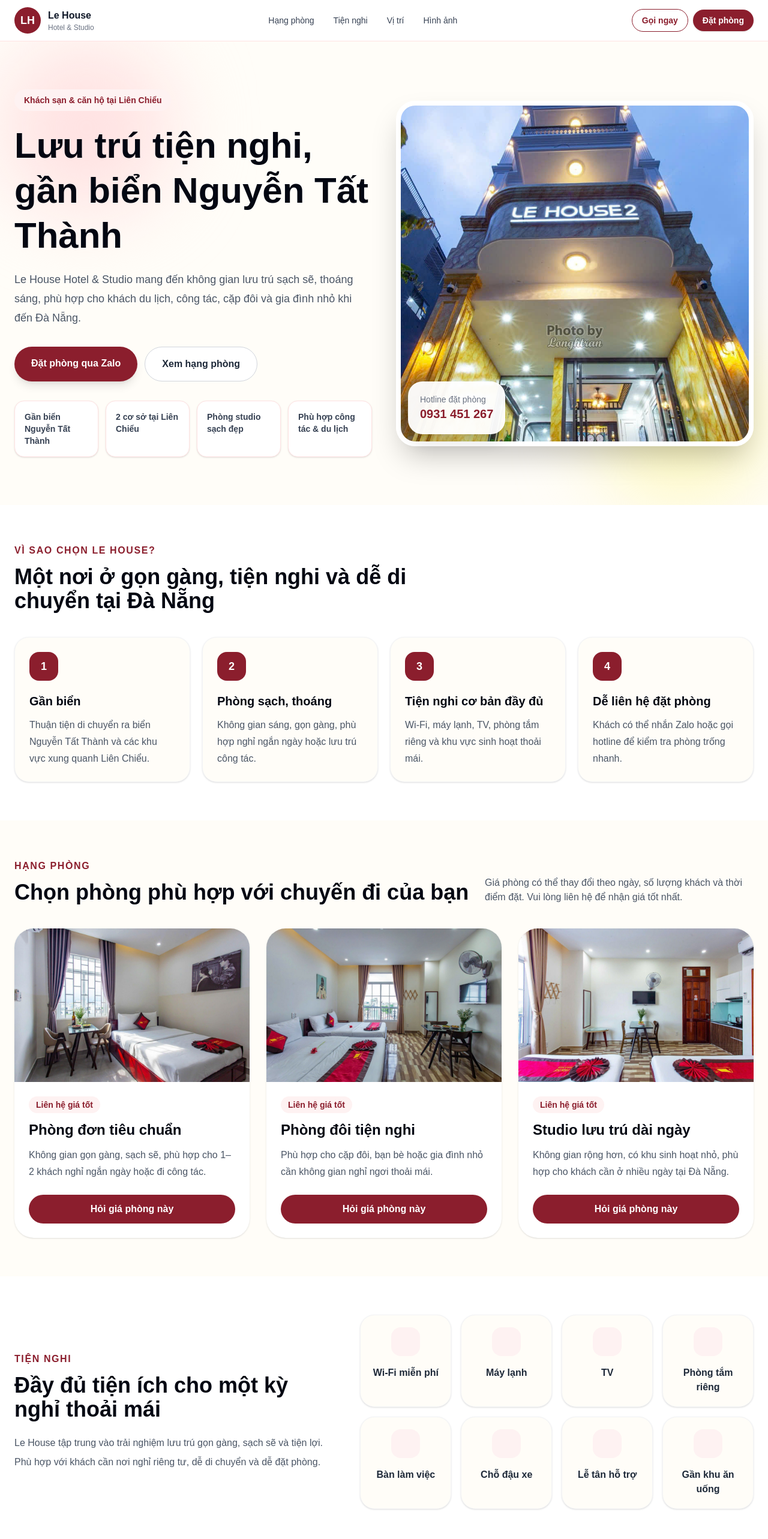
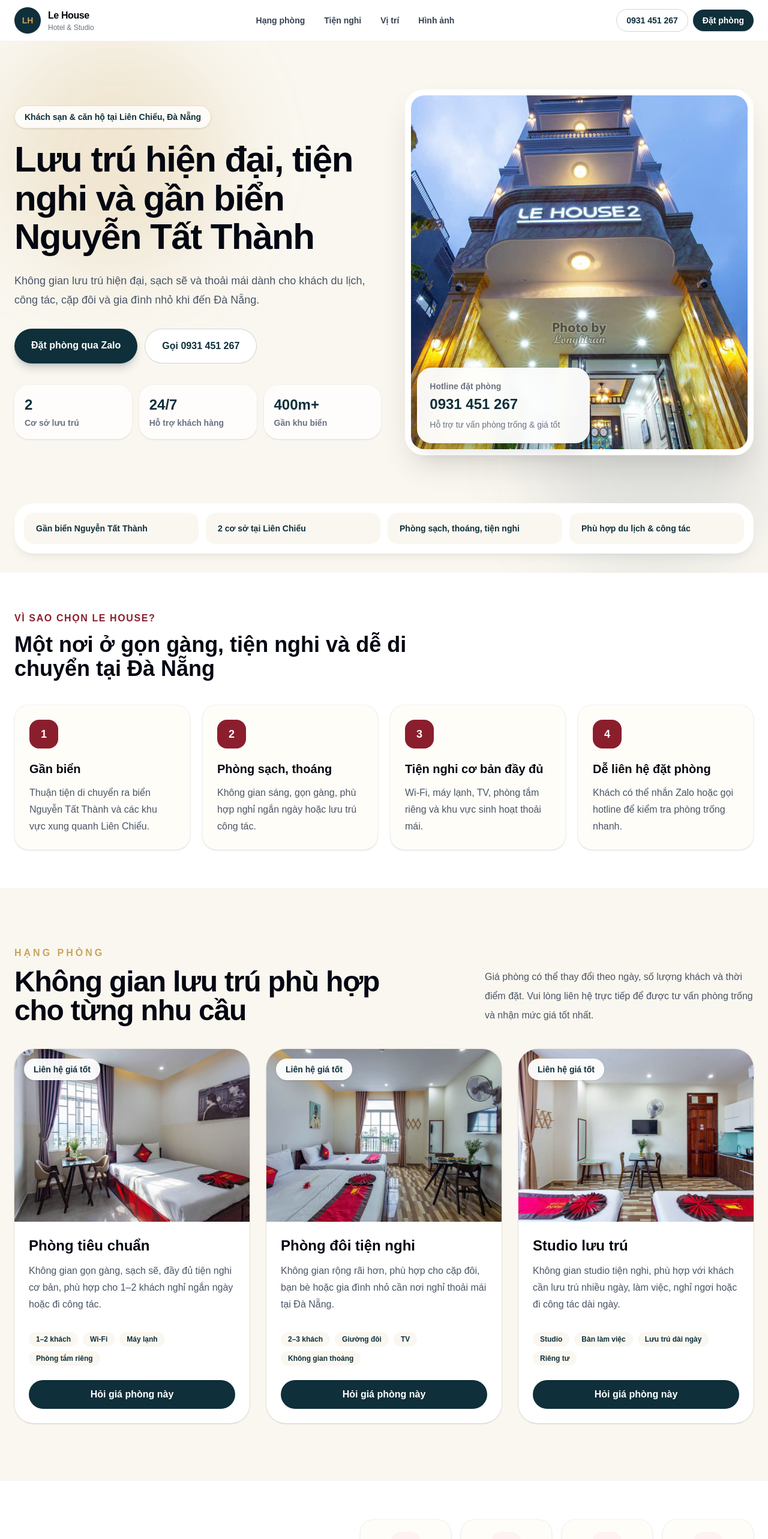
Before and after one commit to troidinh1/lehouse-hotel, a Next.js app: page / in a window 1280 px wide. Shown: the top 2566 px of the page at 60% size. Built offline with nearby package versions, Linux system fonts and the light colour scheme.

Commit message:
Polish Le House hotel website UI

```diff
--- a/app/layout.tsx
+++ b/app/layout.tsx
@@ -1,20 +1,34 @@
 import type { Metadata } from "next";
-import { Geist, Geist_Mono } from "next/font/google";
 import "./globals.css";
 
-const geistSans = Geist({
-  variable: "--font-geist-sans",
-  subsets: ["latin"],
-});
-
-const geistMono = Geist_Mono({
-  variable: "--font-geist-mono",
-  subsets: ["latin"],
-});
-
 export const metadata: Metadata = {
-  title: "Create Next App",
-  description: "Generated by create next app",
+  title: "Le House Hotel & Studio | Khách sạn tại Liên Chiểu, Đà Nẵng",
+  description:
+    "Le House Hotel & Studio - khách sạn và căn hộ tiện nghi tại Liên Chiểu, Đà Nẵng. Phòng sạch đẹp, gần biển Nguyễn Tất Thành, phù hợp du lịch và công tác.",
+  keywords: [
+    "Le House Hotel",
+    "khách sạn Liên Chiểu",
+    "khách sạn Đà Nẵng",
+    "hotel studio Đà Nẵng",
+    "khách sạn gần biển Nguyễn Tất Thành",
+  ],
+  openGraph: {
+    title: "Le House Hotel & Studio",
+    description:
+      "Khách sạn & căn hộ tiện nghi tại Liên Chiểu, Đà Nẵng. Gần biển, phòng sạch, dễ đặt phòng.",
+    url: "https://lehouse-hotel.vercel.app",
+    siteName: "Le House Hotel & Studio",
+    images: [
+      {
+        url: "/images/lehouse/hero.jpg",
+        width: 1200,
+        height: 630,
+        alt: "Le House Hotel & Studio",
+      },
+    ],
+    locale: "vi_VN",
+    type: "website",
+  },
 };
 
 export default function RootLayout({
@@ -23,11 +37,8 @@
   children: React.ReactNode;
 }>) {
   return (
-    <html
-      lang="en"
-      className={`${geistSans.variable} ${geistMono.variable} h-full antialiased`}
-    >
-      <body className="min-h-full flex flex-col">{children}</body>
+    <html lang="vi">
+      <body>{children}</body>
     </html>
   );
 }
--- a/app/page.tsx
+++ b/app/page.tsx
@@ -9,10 +9,11 @@
 import FAQ from "@/components/hotel/FAQ";
 import FinalCTA from "@/components/hotel/FinalCTA";
 import Footer from "@/components/hotel/Footer";
+import MobileCTA from "@/components/hotel/MobileCTA";
 
 export default function Home() {
   return (
-    <main className="min-h-screen bg-white">
+    <main className="min-h-screen bg-white pb-20 md:pb-0">
       <Header />
       <Hero />
       <WhyChoose />
@@ -24,6 +25,7 @@
       <FAQ />
       <FinalCTA />
       <Footer />
+      <MobileCTA />
     </main>
   );
 }
--- a/components/hotel/Footer.tsx
+++ b/components/hotel/Footer.tsx
@@ -27,7 +27,7 @@
       </div>
 
       <div className="mx-auto mt-8 max-w-7xl border-t border-white/10 pt-6 text-sm text-gray-500">
-        © {new Date().getFullYear()} {hotel.name}. Website demo by Quân.
+        © {new Date().getFullYear()} {hotel.name}. All rights reserved.
       </div>
     </footer>
   );
--- a/components/hotel/Gallery.tsx
+++ b/components/hotel/Gallery.tsx
@@ -12,8 +12,7 @@
             Không gian lưu trú tại Le House
           </h2>
           <p className="mx-auto mt-4 max-w-2xl leading-8 text-gray-600">
-            Một số hình ảnh phòng và không gian khách sạn. Khi làm bản chính
-            thức, chỉ cần thay ảnh thật của khách sạn vào đúng thư mục.
+            Hình ảnh phòng nghỉ, không gian lưu trú và các tiện ích tại Le House Hotel & Studio.
           </p>
         </div>
 
--- a/components/hotel/Header.tsx
+++ b/components/hotel/Header.tsx
@@ -2,32 +2,34 @@
 
 export default function Header() {
   return (
-    <header className="sticky top-0 z-50 border-b border-red-100 bg-white/90 backdrop-blur-xl">
+    <header className="sticky top-0 z-50 border-b border-black/5 bg-white/90 backdrop-blur-xl">
       <div className="mx-auto flex max-w-7xl items-center justify-between px-4 py-3 md:px-6">
         <a href="#" className="flex items-center gap-3">
-          <div className="flex h-11 w-11 items-center justify-center rounded-full bg-[#8B1E2D] text-lg font-bold text-white">
+          <div className="flex h-11 w-11 items-center justify-center rounded-full bg-[#0F2F3A] text-sm font-extrabold text-[#C9A45C] shadow-sm">
             LH
           </div>
 
-          <div>
-            <p className="text-base font-bold text-gray-900">
+          <div className="leading-tight">
+            <p className="text-base font-extrabold tracking-tight text-gray-950">
               {hotel.shortName}
             </p>
-            <p className="text-xs text-gray-500">Hotel & Studio</p>
+            <p className="text-xs font-medium text-gray-500">
+              Hotel & Studio
+            </p>
           </div>
         </a>
 
-        <nav className="hidden items-center gap-8 text-sm font-medium text-gray-700 md:flex">
-          <a href="#rooms" className="hover:text-[#8B1E2D]">
+        <nav className="hidden items-center gap-8 text-sm font-semibold text-gray-700 md:flex">
+          <a href="#rooms" className="hover:text-[#0F2F3A]">
             Hạng phòng
           </a>
-          <a href="#amenities" className="hover:text-[#8B1E2D]">
+          <a href="#amenities" className="hover:text-[#0F2F3A]">
             Tiện nghi
           </a>
-          <a href="#location" className="hover:text-[#8B1E2D]">
+          <a href="#location" className="hover:text-[#0F2F3A]">
             Vị trí
           </a>
-          <a href="#gallery" className="hover:text-[#8B1E2D]">
+          <a href="#gallery" className="hover:text-[#0F2F3A]">
             Hình ảnh
           </a>
         </nav>
@@ -35,15 +37,15 @@
         <div className="flex items-center gap-2">
           <a
             href={phoneLink}
-            className="hidden rounded-full border border-[#8B1E2D] px-4 py-2 text-sm font-semibold text-[#8B1E2D] hover:bg-red-50 sm:block"
+            className="hidden rounded-full border border-[#0F2F3A]/20 px-4 py-2 text-sm font-bold text-[#0F2F3A] hover:bg-[#FAF7F0] sm:block"
           >
-            Gọi ngay
+            {hotel.hotline}
           </a>
 
           <a
             href={zaloLink}
             target="_blank"
-            className="rounded-full bg-[#8B1E2D] px-4 py-2 text-sm font-semibold text-white shadow-sm hover:bg-[#721827]"
+            className="rounded-full bg-[#0F2F3A] px-4 py-2 text-sm font-bold text-white shadow-sm hover:bg-[#09232c]"
           >
             Đặt phòng
           </a>
--- a/components/hotel/Hero.tsx
+++ b/components/hotel/Hero.tsx
@@ -1,22 +1,22 @@
-import { hotel, zaloLink } from "@/data/hotel";
+import { hotel, phoneLink, zaloLink } from "@/data/hotel";
 
 export default function Hero() {
   return (
-    <section className="relative overflow-hidden bg-[#FFFDF8]">
-      <div className="absolute left-0 top-0 h-72 w-72 rounded-full bg-red-100 blur-3xl" />
-      <div className="absolute bottom-0 right-0 h-72 w-72 rounded-full bg-yellow-100 blur-3xl" />
+    <section className="relative overflow-hidden bg-[#FAF7F0]">
+      <div className="absolute left-0 top-0 h-96 w-96 rounded-full bg-[#C9A45C]/20 blur-3xl" />
+      <div className="absolute bottom-0 right-0 h-96 w-96 rounded-full bg-[#0F2F3A]/10 blur-3xl" />
 
-      <div className="relative mx-auto grid max-w-7xl items-center gap-10 px-4 py-14 md:grid-cols-2 md:px-6 md:py-20">
+      <div className="relative mx-auto grid max-w-7xl items-center gap-10 px-4 py-12 md:grid-cols-[1fr_0.95fr] md:px-6 md:py-20">
         <div>
-          <div className="mb-5 inline-flex rounded-full bg-red-50 px-4 py-2 text-sm font-semibold text-[#8B1E2D]">
-            Khách sạn & căn hộ tại Liên Chiểu
+          <div className="mb-5 inline-flex rounded-full border border-[#C9A45C]/30 bg-white/80 px-4 py-2 text-sm font-bold text-[#0F2F3A] shadow-sm">
+            Khách sạn & căn hộ tại Liên Chiểu, Đà Nẵng
           </div>
 
-          <h1 className="text-4xl font-extrabold leading-tight text-gray-950 md:text-6xl">
-            Lưu trú tiện nghi, gần biển Nguyễn Tất Thành
+          <h1 className="max-w-3xl text-4xl font-black leading-[1.08] tracking-tight text-gray-950 md:text-6xl">
+            Lưu trú hiện đại, tiện nghi và gần biển Nguyễn Tất Thành
           </h1>
 
-          <p className="mt-5 max-w-xl text-base leading-8 text-gray-600 md:text-lg">
+          <p className="mt-6 max-w-2xl text-base leading-8 text-gray-600 md:text-lg">
             {hotel.description}
           </p>
 
@@ -24,46 +24,69 @@
             <a
               href={zaloLink}
               target="_blank"
-              className="rounded-full bg-[#8B1E2D] px-7 py-4 text-center text-base font-bold text-white shadow-lg hover:bg-[#721827]"
+              className="rounded-full bg-[#0F2F3A] px-7 py-4 text-center text-base font-extrabold text-white shadow-lg shadow-[#0F2F3A]/20 hover:bg-[#09232c]"
             >
               Đặt phòng qua Zalo
             </a>
 
             <a
-              href="#rooms"
-              className="rounded-full border border-gray-300 bg-white px-7 py-4 text-center text-base font-bold text-gray-800 hover:border-[#8B1E2D] hover:text-[#8B1E2D]"
+              href={phoneLink}
+              className="rounded-full border border-[#0F2F3A]/20 bg-white px-7 py-4 text-center text-base font-extrabold text-[#0F2F3A] hover:border-[#C9A45C]"
             >
-              Xem hạng phòng
+              Gọi {hotel.hotline}
             </a>
           </div>
 
-          <div className="mt-8 grid grid-cols-2 gap-3 sm:grid-cols-4">
-            {hotel.highlights.map((item) => (
+          <div className="mt-9 grid grid-cols-3 gap-3">
+            {hotel.stats.map((item) => (
               <div
-                key={item}
-                className="rounded-2xl border border-red-100 bg-white p-4 text-sm font-semibold text-gray-700 shadow-sm"
+                key={item.label}
+                className="rounded-3xl border border-white bg-white/80 p-4 shadow-sm"
               >
-                {item}
+                <p className="text-2xl font-black text-[#0F2F3A]">
+                  {item.number}
+                </p>
+                <p className="mt-1 text-xs font-semibold leading-5 text-gray-500 md:text-sm">
+                  {item.label}
+                </p>
               </div>
             ))}
           </div>
         </div>
 
         <div className="relative">
-          <div className="overflow-hidden rounded-[2rem] border-8 border-white shadow-2xl">
+          <div className="overflow-hidden rounded-[2rem] border-[10px] border-white bg-white shadow-2xl shadow-black/15">
             <img
               src={hotel.heroImage}
               alt={hotel.name}
-              className="h-[420px] w-full object-cover md:h-[560px]"
+              className="h-[430px] w-full object-cover md:h-[590px]"
             />
           </div>
 
-          <div className="absolute bottom-5 left-5 rounded-3xl bg-white/95 p-5 shadow-xl">
-            <p className="text-sm text-gray-500">Hotline đặt phòng</p>
-            <p className="text-xl font-extrabold text-[#8B1E2D]">
+          <div className="absolute bottom-5 left-5 right-5 rounded-3xl border border-white/50 bg-white/95 p-5 shadow-xl backdrop-blur md:right-auto md:min-w-72">
+            <p className="text-sm font-semibold text-gray-500">
+              Hotline đặt phòng
+            </p>
+            <p className="mt-1 text-2xl font-black text-[#0F2F3A]">
               {hotel.hotline}
             </p>
+            <p className="mt-2 text-sm text-gray-500">
+              Hỗ trợ tư vấn phòng trống & giá tốt
+            </p>
           </div>
+        </div>
+      </div>
+
+      <div className="relative mx-auto max-w-7xl px-4 pb-8 md:px-6">
+        <div className="grid gap-3 rounded-[2rem] bg-white p-4 shadow-lg shadow-black/5 md:grid-cols-4">
+          {hotel.highlights.map((item) => (
+            <div
+              key={item}
+              className="rounded-2xl bg-[#FAF7F0] px-5 py-4 text-sm font-extrabold text-[#0F2F3A]"
+            >
+              {item}
+            </div>
+          ))}
         </div>
       </div>
     </section>
--- /dev/null
+++ b/components/hotel/MobileCTA.tsx
@@ -0,0 +1,24 @@
+import { hotel, phoneLink, zaloLink } from "@/data/hotel";
+
+export default function MobileCTA() {
+  return (
+    <div className="fixed bottom-0 left-0 right-0 z-50 border-t border-black/10 bg-white p-3 shadow-2xl md:hidden">
+      <div className="grid grid-cols-2 gap-3">
+        <a
+          href={phoneLink}
+          className="rounded-2xl border border-[#0F2F3A]/20 px-4 py-3 text-center text-sm font-extrabold text-[#0F2F3A]"
+        >
+          Gọi ngay
+        </a>
+
+        <a
+          href={zaloLink}
+          target="_blank"
+          className="rounded-2xl bg-[#0F2F3A] px-4 py-3 text-center text-sm font-extrabold text-white"
+        >
+          Đặt phòng
+        </a>
+      </div>
+    </div>
+  );
+}
--- a/components/hotel/Rooms.tsx
+++ b/components/hotel/Rooms.tsx
@@ -2,21 +2,21 @@
 
 export default function Rooms() {
   return (
-    <section id="rooms" className="bg-[#FFFDF8] px-4 py-16 md:px-6">
+    <section id="rooms" className="bg-[#FAF7F0] px-4 py-16 md:px-6 md:py-24">
       <div className="mx-auto max-w-7xl">
         <div className="flex flex-col justify-between gap-5 md:flex-row md:items-end">
           <div>
-            <p className="font-bold uppercase tracking-widest text-[#8B1E2D]">
+            <p className="font-black uppercase tracking-[0.25em] text-[#C9A45C]">
               Hạng phòng
             </p>
-            <h2 className="mt-3 text-3xl font-extrabold text-gray-950 md:text-4xl">
-              Chọn phòng phù hợp với chuyến đi của bạn
+            <h2 className="mt-3 max-w-2xl text-3xl font-black tracking-tight text-gray-950 md:text-5xl">
+              Không gian lưu trú phù hợp cho từng nhu cầu
             </h2>
           </div>
 
-          <p className="max-w-md text-gray-600">
-            Giá phòng có thể thay đổi theo ngày, số lượng khách và thời điểm
-            đặt. Vui lòng liên hệ để nhận giá tốt nhất.
+          <p className="max-w-md leading-8 text-gray-600">
+            Giá phòng có thể thay đổi theo ngày, số lượng khách và thời điểm đặt.
+            Vui lòng liên hệ trực tiếp để được tư vấn phòng trống và nhận mức giá tốt nhất.
           </p>
         </div>
 
@@ -24,29 +24,44 @@
           {hotel.rooms.map((room) => (
             <div
               key={room.name}
-              className="overflow-hidden rounded-[2rem] bg-white shadow-sm transition hover:-translate-y-1 hover:shadow-xl"
+              className="group overflow-hidden rounded-[2rem] bg-white shadow-sm ring-1 ring-black/5 transition hover:-translate-y-1 hover:shadow-2xl hover:shadow-black/10"
             >
-              <img
-                src={room.image}
-                alt={room.name}
-                className="h-64 w-full object-cover"
-              />
+              <div className="relative overflow-hidden">
+                <img
+                  src={room.image}
+                  alt={room.name}
+                  className="h-72 w-full object-cover transition duration-700 group-hover:scale-105"
+                />
+
+                <div className="absolute left-4 top-4 rounded-full bg-white/95 px-4 py-2 text-sm font-black text-[#0F2F3A] shadow-sm">
+                  {room.price}
+                </div>
+              </div>
 
               <div className="p-6">
-                <p className="mb-3 inline-flex rounded-full bg-red-50 px-3 py-1 text-sm font-bold text-[#8B1E2D]">
-                  {room.price}
-                </p>
-
-                <h3 className="text-2xl font-extrabold text-gray-950">
+                <h3 className="text-2xl font-black text-gray-950">
                   {room.name}
                 </h3>
 
-                <p className="mt-3 leading-7 text-gray-600">{room.desc}</p>
+                <p className="mt-3 min-h-24 leading-7 text-gray-600">
+                  {room.desc}
+                </p>
+
+                <div className="mt-5 flex flex-wrap gap-2">
+                  {room.features.map((feature) => (
+                    <span
+                      key={feature}
+                      className="rounded-full bg-[#FAF7F0] px-3 py-1 text-xs font-bold text-[#0F2F3A]"
+                    >
+                      {feature}
+                    </span>
+                  ))}
+                </div>
 
                 <a
                   href={zaloLink}
                   target="_blank"
-                  className="mt-6 inline-flex w-full justify-center rounded-full bg-[#8B1E2D] px-5 py-3 font-bold text-white hover:bg-[#721827]"
+                  className="mt-6 inline-flex w-full justify-center rounded-full bg-[#0F2F3A] px-5 py-3 font-black text-white hover:bg-[#09232c]"
                 >
                   Hỏi giá phòng này
                 </a>
--- a/data/hotel.ts
+++ b/data/hotel.ts
@@ -3,7 +3,7 @@
   shortName: "Le House",
   slogan: "Khách sạn & căn hộ tiện nghi tại Liên Chiểu, Đà Nẵng",
   description:
-    "Le House Hotel & Studio mang đến không gian lưu trú sạch sẽ, thoáng sáng, phù hợp cho khách du lịch, công tác, cặp đôi và gia đình nhỏ khi đến Đà Nẵng.",
+    "Không gian lưu trú hiện đại, sạch sẽ và thoải mái dành cho khách du lịch, công tác, cặp đôi và gia đình nhỏ khi đến Đà Nẵng.",
 
   hotline: "0931 451 267",
   zalo: "0931451267",
@@ -17,28 +17,46 @@
   highlights: [
     "Gần biển Nguyễn Tất Thành",
     "2 cơ sở tại Liên Chiểu",
-    "Phòng studio sạch đẹp",
-    "Phù hợp công tác & du lịch",
+    "Phòng sạch, thoáng, tiện nghi",
+    "Phù hợp du lịch & công tác",
+  ],
+
+  stats: [
+    {
+      number: "2",
+      label: "Cơ sở lưu trú",
+    },
+    {
+      number: "24/7",
+      label: "Hỗ trợ khách hàng",
+    },
+    {
+      number: "400m+",
+      label: "Gần khu biển",
+    },
   ],
 
   rooms: [
     {
-      name: "Phòng đơn tiêu chuẩn",
-      desc: "Không gian gọn gàng, sạch sẽ, phù hợp cho 1–2 khách nghỉ ngắn ngày hoặc đi công tác.",
+      name: "Phòng tiêu chuẩn",
+      desc: "Không gian gọn gàng, sạch sẽ, đầy đủ tiện nghi cơ bản, phù hợp cho 1–2 khách nghỉ ngắn ngày hoặc đi công tác.",
       image: "/images/lehouse/room-1.jpg",
       price: "Liên hệ giá tốt",
+      features: ["1–2 khách", "Wi-Fi", "Máy lạnh", "Phòng tắm riêng"],
     },
     {
       name: "Phòng đôi tiện nghi",
-      desc: "Phù hợp cho cặp đôi, bạn bè hoặc gia đình nhỏ cần không gian nghỉ ngơi thoải mái.",
+      desc: "Không gian rộng rãi hơn, phù hợp cho cặp đôi, bạn bè hoặc gia đình nhỏ cần nơi nghỉ thoải mái tại Đà Nẵng.",
       image: "/images/lehouse/room-2.jpg",
       price: "Liên hệ giá tốt",
+      features: ["2–3 khách", "Giường đôi", "TV", "Không gian thoáng"],
     },
     {
-      name: "Studio lưu trú dài ngày",
-      desc: "Không gian rộng hơn, có khu sinh hoạt nhỏ, phù hợp cho khách cần ở nhiều ngày tại Đà Nẵng.",
+      name: "Studio lưu trú",
+      desc: "Không gian studio tiện nghi, phù hợp với khách cần lưu trú nhiều ngày, làm việc, nghỉ ngơi hoặc đi công tác dài ngày.",
       image: "/images/lehouse/room-3.jpg",
       price: "Liên hệ giá tốt",
+      features: ["Studio", "Bàn làm việc", "Lưu trú dài ngày", "Riêng tư"],
     },
   ],
 
@@ -64,19 +82,19 @@
 
   testimonials: [
     {
-      name: "Khách lưu trú",
+      name: "Khách công tác",
       content:
-        "Phòng sạch, vị trí thuận tiện, phù hợp cho chuyến đi công tác ngắn ngày.",
+        "Phòng sạch, yên tĩnh, vị trí thuận tiện để di chuyển trong khu vực Liên Chiểu.",
     },
     {
       name: "Khách du lịch",
       content:
-        "Không gian sáng, dễ đặt phòng, nhân viên hỗ trợ nhanh và thân thiện.",
+        "Không gian phòng thoáng, dễ đặt phòng, nhân viên hỗ trợ nhanh và thân thiện.",
     },
     {
       name: "Gia đình nhỏ",
       content:
-        "Vị trí dễ di chuyển, gần biển và các tiện ích xung quanh khu Liên Chiểu.",
+        "Vị trí dễ tìm, gần các tiện ích xung quanh, phù hợp cho chuyến đi ngắn ngày tại Đà Nẵng.",
     },
   ],
 
@@ -84,7 +102,7 @@
     {
       question: "Le House có gần biển không?",
       answer:
-        "Có. Khách sạn nằm tại khu vực Liên Chiểu, thuận tiện di chuyển ra biển Nguyễn Tất Thành.",
+        "Có. Le House nằm tại khu vực Liên Chiểu, thuận tiện di chuyển ra biển Nguyễn Tất Thành và các điểm tiện ích xung quanh.",
     },
     {
       question: "Khách sạn có phù hợp đi công tác không?",
@@ -92,14 +110,14 @@
         "Có. Phòng có Wi-Fi, máy lạnh, bàn làm việc và không gian nghỉ ngơi riêng tư.",
     },
     {
-      question: "Có phòng cho gia đình không?",
+      question: "Le House có mấy cơ sở?",
       answer:
-        "Có thể liên hệ trước qua hotline hoặc Zalo để được tư vấn loại phòng phù hợp số lượng khách.",
+        "Le House có 2 cơ sở tại khu vực Liên Chiểu, gồm 134–136 Lê Văn Thịnh và 97 Phú Lộc 22.",
     },
     {
       question: "Đặt phòng bằng cách nào?",
       answer:
-        "Khách có thể gọi hotline hoặc nhắn Zalo để kiểm tra phòng trống và nhận giá tốt.",
+        "Khách có thể gọi hotline hoặc nhắn Zalo để kiểm tra phòng trống, nhận báo giá và được tư vấn cơ sở phù hợp.",
     },
   ],
 };
```
Also changed, not shown: components/hotel/Location.tsx (+6 -7 lines), 1 other file (tests, documents, lock files or other folders).
